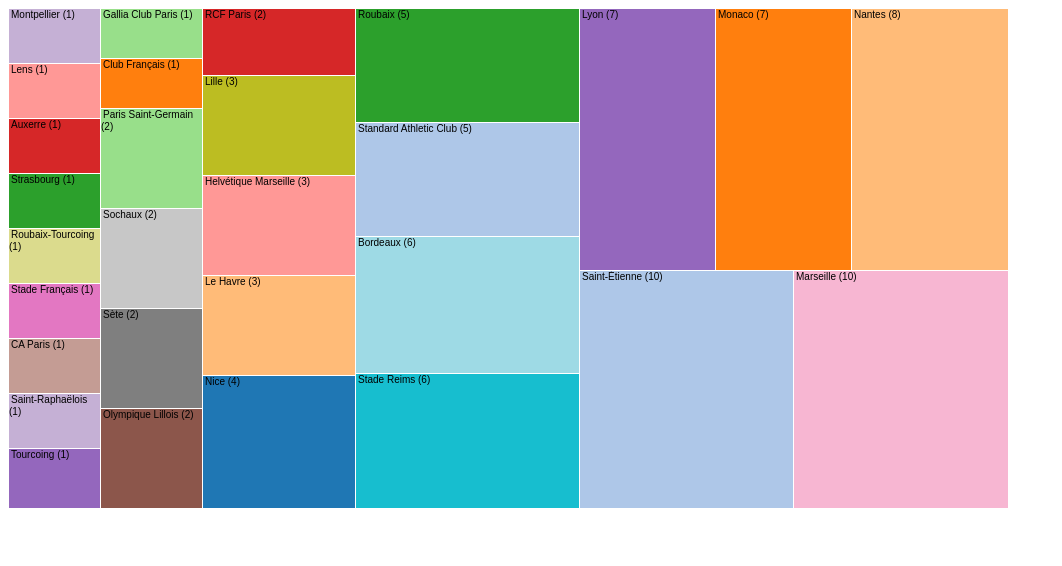
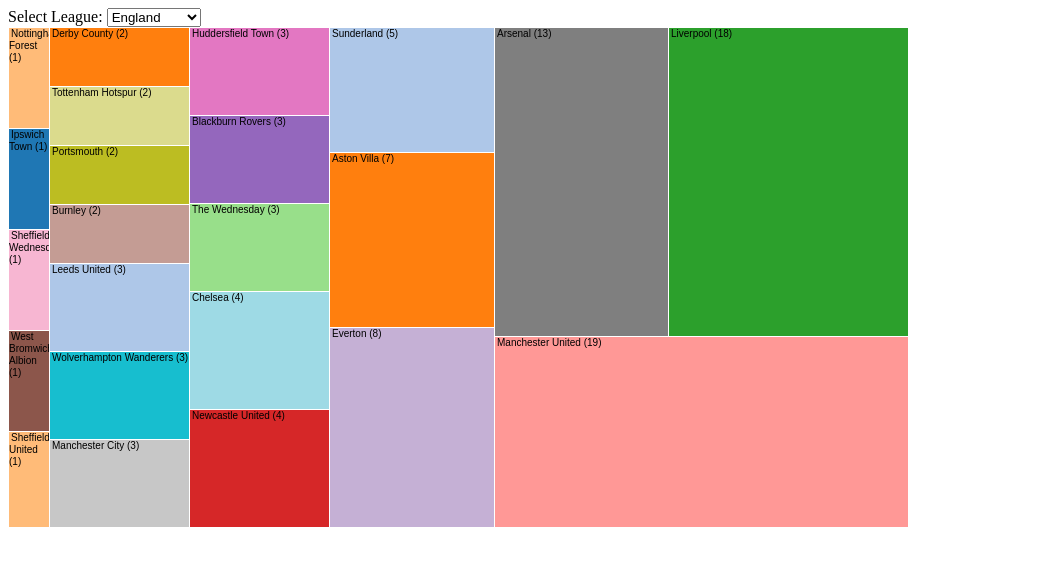
Before and after one commit to sdqali/league_champions, a plain HTML site: page index.html in a window 1280 px wide. Shown: the whole page, without its empty margins (0-1062 px from the left). Drawn offline with Linux system fonts and the light colour scheme.

Commit message:
Can view for different countries.

```diff
--- a/champions.js
+++ b/champions.js
@@ -1,5 +1,5 @@
-function drawChampionsPlot () {
-  var width = 1000;
+function drawChampionsPlot (league) {
+  var width = 900;
   var height = 500;
   var padding = 30;
   var color = d3.scale.category20 ();
@@ -8,18 +8,20 @@
     .sticky(true)
     .value(function(d) { return d.crowns.length; });
 
+  d3.select("#champions").select("div").remove();
   var div = d3.select("#champions").append("div")
     .style("position", "relative")
     .style("width", width + "px")
     .style("height", height + "px");
-
-  d3.csv ("france.csv", function (data) {
+  var csv = league + ".csv";
+  var country = league.toUpperCase();
+  d3.csv (csv, function (data) {
     var champs = getUniques(data.map(function(d) {
       return d.Champions;
     }));
 
     var json = {
-      "name": "France",
+      "name": country,
       "children": []
     };
 
@@ -60,3 +62,11 @@
   });
   return unique;
 }
+
+function wireUpEvents() {
+  d3.select("#leagueselect").on("change", function() {
+    var dropdown = d3.select("#leagueselect");
+    var league = dropdown.node().options[dropdown.node().selectedIndex].value;
+    drawChampionsPlot(league);
+  });
+}
--- a/index.html
+++ b/index.html
@@ -6,10 +6,21 @@
         <link rel="stylesheet" href="champions.css" type="text/css" media="screen" title="no title" charset="utf-8"/>
     </head>
     <body>
+      <div id="league">Select League:
+        <select id="leagueselect">
+          <option value="england">England</option>
+          <option value="france">France</option>
+          <option value="germany">Germany</option>
+          <option value="italy">Italy</option>
+          <option value="netherlands">Netherlands</option>
+          <option value="spain">Spain</option>
+        </select>
+      </div>
       <div id="champions">
       </div>
       <script type="text/javascript">
-        drawChampionsPlot();
+        wireUpEvents();
+        drawChampionsPlot("england");
       </script>
     </body>
 </html>
--- a/spain.csv
+++ b/spain.csv
@@ -7,7 +7,6 @@
 1933-34,Athletic Bilbao
 1934-35,Real Betis
 1935-36,Athletic Bilbao
-1936-37,Spanish Civil War
 1939-40,Atlético Aviación
 1940-41,Atlético Aviación
 1941-42,Valencia
```
